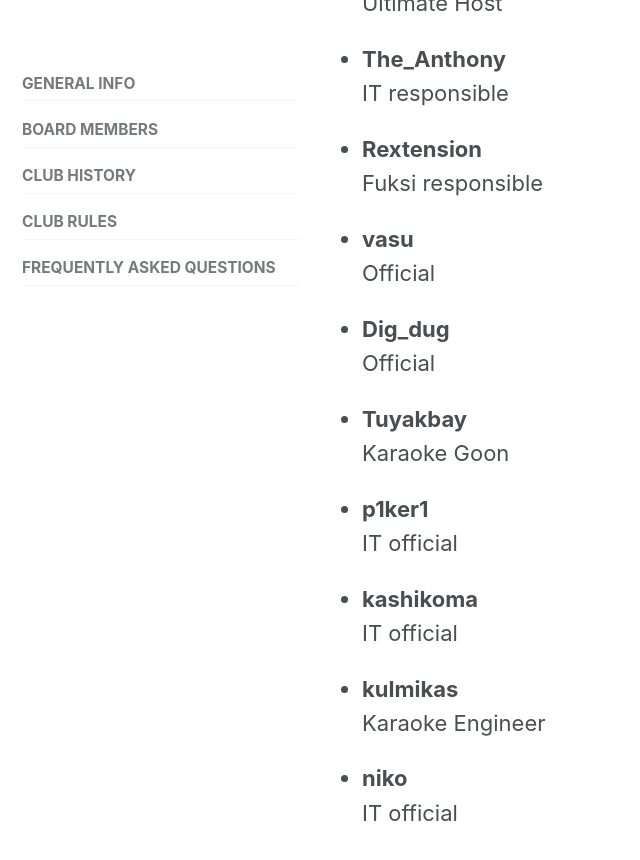
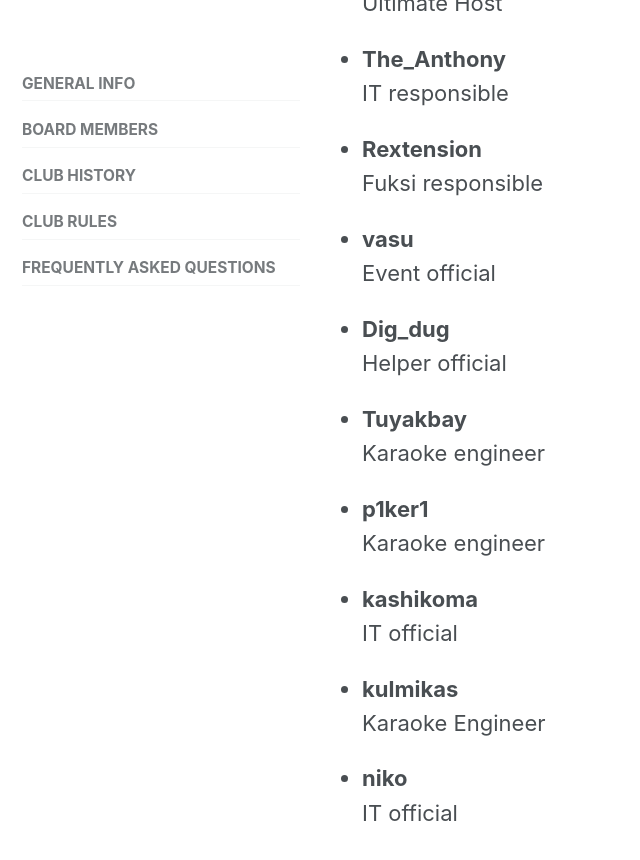
Before and after one commit to HNTA-Club/website, a Jekyll site: the page built from _pages/board.md, in a window 1280 px wide and 900 px high, scrolled down 682 px. Shown: the top 860 px of the window, without its empty margins (0-640 px from the left). Built offline with Jekyll 4.4.1, drawn with Linux system fonts in a browser that asks for light colours; cached includes are drawn as plain includes; nearby versions of some CDN libraries.

Commit message:
corrected tuyakbay title

```diff
--- a/_data/authors.yml
+++ b/_data/authors.yml
@@ -46,22 +46,22 @@ rextension:
 
 vasu:
   name: "vasu"
-  bio: "Official"
+  bio: "Event official"
   board: "true"
 
 Dig_dug:
   name: "Dig_dug"
-  bio: "Official"
+  bio: "Helper official"
   board: "true"
 
 tuyakbay:
   name: "Tuyakbay"
-  bio: "Karaoke Goon"
+  bio: "Karaoke engineer"
   board: "true"
 
 p1ker1:
   name: "p1ker1"
-  bio: "IT official"
+  bio: "Karaoke engineer"
   board: "true"
 
 kashikoma:
```
